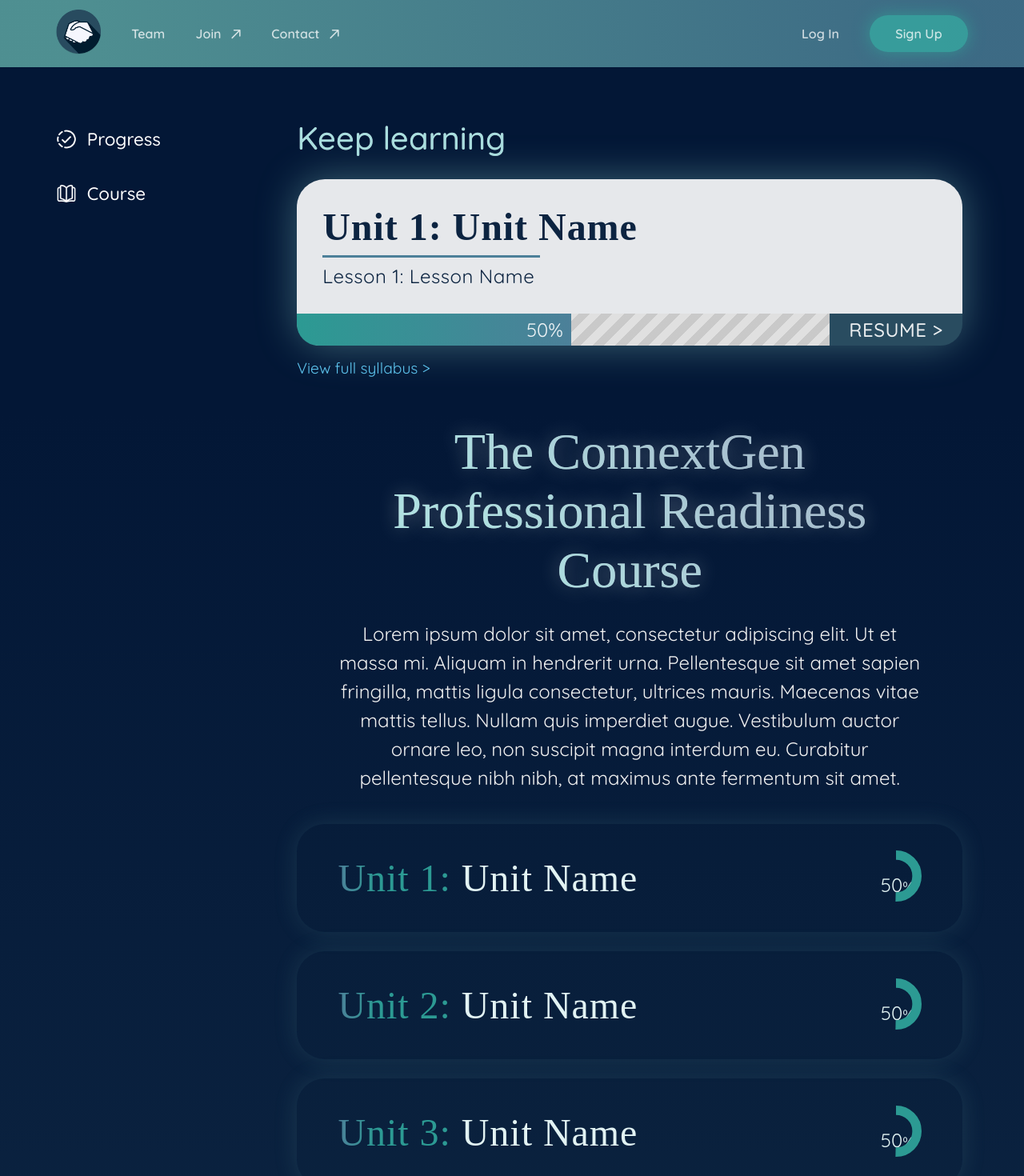
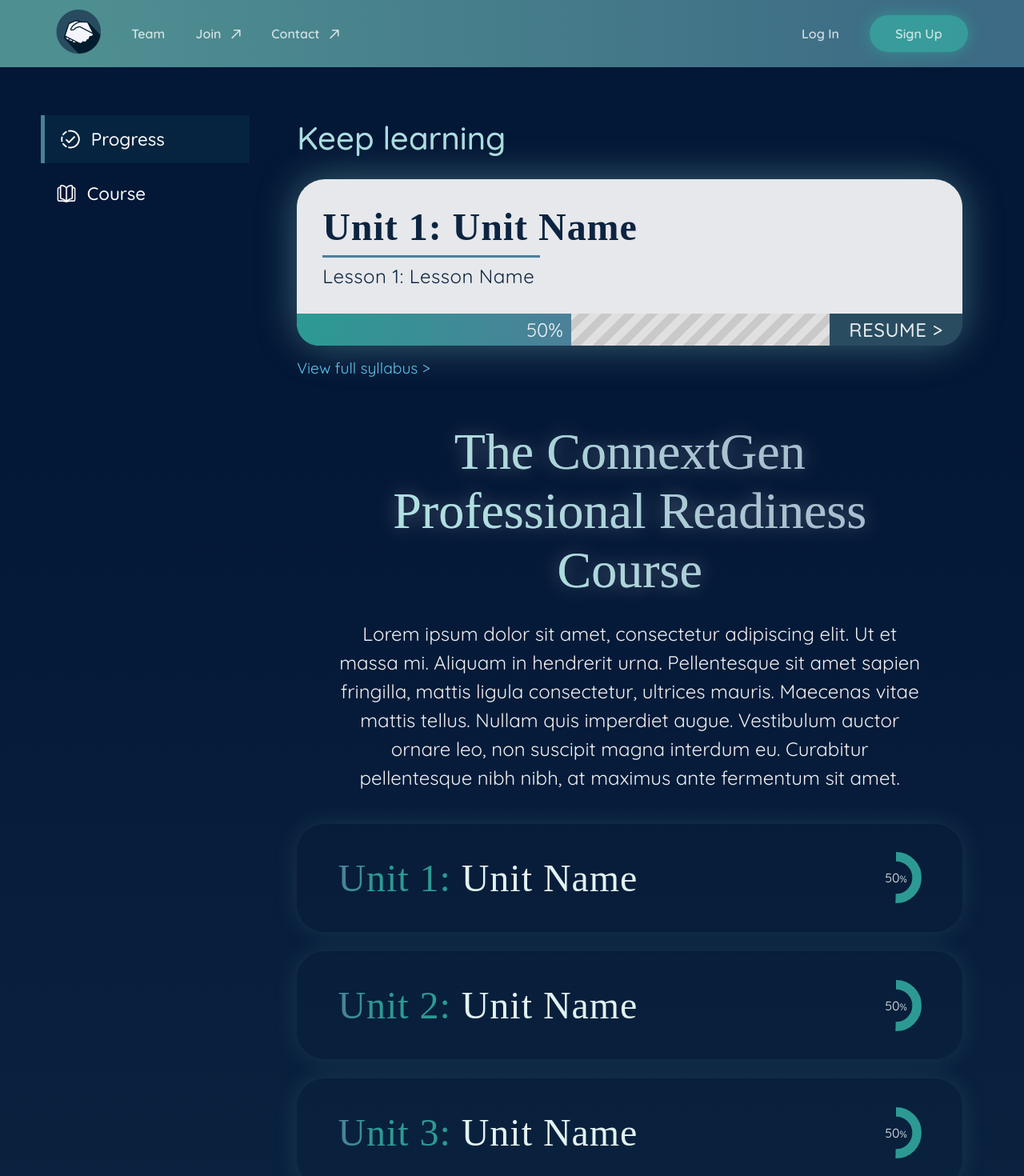
Before and after one commit to ConnextGen/connextgen, a React (Create React App) app in the folder client/: page /#/course in a window 1280 px wide. Shown: the top 1470 px of the page at 80% size. Built offline with nearby package versions, Linux system fonts and the light colour scheme; a web font is replaced by a local one.

Commit message:
intersection observer

```diff
--- a/client/src/components/unit/Unit.module.css
+++ b/client/src/components/unit/Unit.module.css
@@ -29,16 +29,18 @@
 
 .progress {
     position: relative;
+    display: flex;
+    align-items: center;
+    justify-content: center;
 }
 
 .progress p {
     position: absolute;
-    top: 0.5vh;
-    left: 1vw;
     font-family: 'Quicksand', sans-serif;
-    font-size: 1.5em;
+    font-size: 2vh;
     color: #e2f3f3;
 }
+
 .percentage {
-    font-size: 0.75em;
+    font-size: 1.5vh;
 }
--- a/client/src/pages/course/Course.jsx
+++ b/client/src/pages/course/Course.jsx
@@ -1,15 +1,43 @@
-import { useEffect } from 'react';
-import { HashLink } from 'react-router-hash-link'
+import { useEffect, useState, useRef } from 'react';
+import { HashLink } from 'react-router-hash-link';
 import NavigationBar from '../../components/nav/NavigationBar';
 import ProgressIcon from '../../assets/images/icons/progress.png';
 import CourseIcon from '../../assets/images/icons/course.png';
+import styles from './Course.module.css';
 import LatestUnit from '../../components/unit/LatestUnit';
 import Unit from '../../components/unit/Unit';
-import styles from './Course.module.css';
 
 const Course = () => {
+    const [activeSection, setActiveSection] = useState('');
+    const progressRef = useRef(null);
+    const courseRef = useRef(null);
+
     useEffect(() => {
         document.title = 'Course | ConnextGen';
+    }, []);
+
+    useEffect(() => {
+        const observer = new IntersectionObserver(
+            (entries) => {
+                entries.forEach((entry) => {
+                    if (entry.isIntersecting) {
+                        setActiveSection(entry.target.id);
+                    }
+                });
+            },
+            {
+                root: null,
+                threshold: 0.8,
+            }
+        );
+
+        if (progressRef.current) observer.observe(progressRef.current);
+        if (courseRef.current) observer.observe(courseRef.current);
+
+        return () => {
+            if (progressRef.current) observer.unobserve(progressRef.current);
+            if (courseRef.current) observer.unobserve(courseRef.current);
+        };
     }, []);
 
     return (
@@ -17,39 +45,59 @@
             <NavigationBar isSolidBackground={true} />
             <div className={styles.background}>
                 <div className={styles.panel}>
-                    <HashLink to='#progress'>
+                    <HashLink
+                        to="#progress"
+                        className={activeSection === 'progress' ? styles.active : ''}
+                    >
                         <div className={styles.panelItem}>
-                            <img src={ProgressIcon} alt='progress icon'></img>
+                            <img src={ProgressIcon} alt="progress icon"></img>
                             <span>Progress</span>
                         </div>
                     </HashLink>
-                    <HashLink to='#course'>
+                    <HashLink
+                        to="#course"
+                        className={activeSection === 'course' ? styles.active : ''}
+                    >
                         <div className={styles.panelItem}>
-                            <img src={CourseIcon} alt='course icon'></img>
+                            <img src={CourseIcon} alt="course icon"></img>
                             <span>Course</span>
                         </div>
                     </HashLink>
                 </div>
                 <div className={styles.content}>
-                    <div id='progress' className={styles.progress}>
+                    <div id="progress" ref={progressRef} className={styles.progress}>
                         <h1 className={styles.keepLearning}>Keep learning</h1>
-                        <LatestUnit unitNumber={1} unitName='Unit Name' lessonNumber={1} lessonName='Lesson Name' percentage={50} />
-                        <HashLink to='#units'className={styles.link}>View full syllabus &gt;</HashLink>
+                        <LatestUnit
+                            unitNumber={1}
+                            unitName="Unit Name"
+                            lessonNumber={1}
+                            lessonName="Lesson Name"
+                            percentage={50}
+                        />
+                        <HashLink to="#units" className={styles.link}>
+                            View full syllabus &gt;
+                        </HashLink>
                     </div>
-                    <div id='course' className={styles.course}>
+                    <div id="course" ref={courseRef} className={styles.course}>
                         <h1 className={styles.title}>The ConnextGen Professional Readiness Course</h1>
-                        <p className={styles.description}>Lorem ipsum dolor sit amet, consectetur adipiscing elit. Ut et massa mi. Aliquam in hendrerit urna. Pellentesque sit amet sapien fringilla, mattis ligula consectetur, ultrices mauris. Maecenas vitae mattis tellus. Nullam quis imperdiet augue. Vestibulum auctor ornare leo, non suscipit magna interdum eu. Curabitur pellentesque nibh nibh, at maximus ante fermentum sit amet.</p>
-                        <div id='units' className={styles.units}>
-                            <Unit unitNumber={1} unitName='Unit Name' percentage={50} />
-                            <Unit unitNumber={2} unitName='Unit Name' percentage={50} />
-                            <Unit unitNumber={3} unitName='Unit Name' percentage={50} />
-                            <Unit unitNumber={4} unitName='Unit Name' percentage={50} />
+                        <p className={styles.description}>
+                            Lorem ipsum dolor sit amet, consectetur adipiscing elit. Ut et massa mi. Aliquam in
+                            hendrerit urna. Pellentesque sit amet sapien fringilla, mattis ligula consectetur, ultrices
+                            mauris. Maecenas vitae mattis tellus. Nullam quis imperdiet augue. Vestibulum auctor ornare
+                            leo, non suscipit magna interdum eu. Curabitur pellentesque nibh nibh, at maximus ante
+                            fermentum sit amet.
+                        </p>
+                        <div id="units" className={styles.units}>
+                            <Unit unitNumber={1} unitName="Unit Name" percentage={50} />
+                            <Unit unitNumber={2} unitName="Unit Name" percentage={50} />
+                            <Unit unitNumber={3} unitName="Unit Name" percentage={50} />
+                            <Unit unitNumber={4} unitName="Unit Name" percentage={50} />
                         </div>
                     </div>
                 </div>
             </div>
         </>
     );
-}
+};
 
 export default Course;
--- a/client/src/pages/course/Course.module.css
+++ b/client/src/pages/course/Course.module.css
@@ -40,8 +40,6 @@
 
 .panel a:hover {
     background: rgba(44, 154, 147, 0.05);
-    border-left: 5px solid #4C8099;
-    font-weight: 600;
 }
 
 .active {
```
